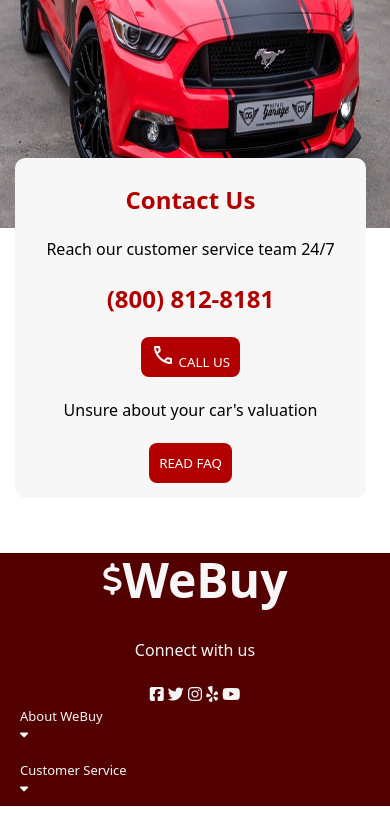
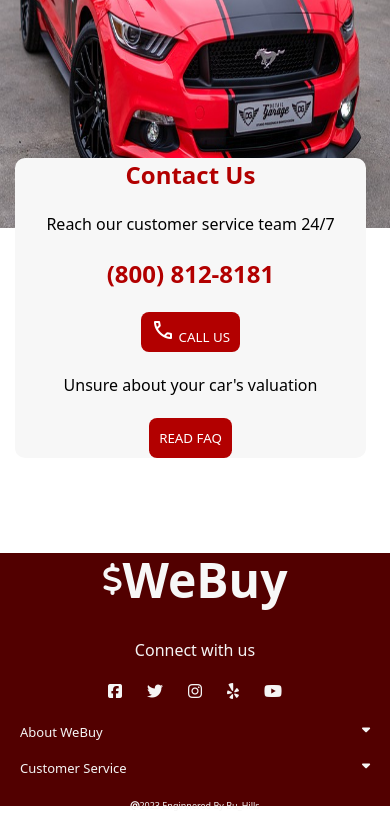
Before and after one commit to buhills/we-buy, a plain HTML site: page index.html in a window 390 px wide. Shown: the part 1074-1912 px from the top of the page. After the commit the page ends 1886 px from the top, so only its background shows below. Drawn offline with nearby package versions, Linux system fonts and the light colour scheme.

Commit message:
final mobileview of webuy

```diff
--- a/assets/styles/styles.css
+++ b/assets/styles/styles.css
@@ -71,7 +71,6 @@ h1 {
 
 .valuation-container {
   position: relative;
-  /* width: 18rem; */
   height: 20vh;
 }
 
@@ -88,7 +87,6 @@ h1 {
   top: -75px;
   left: 15px;
   width: 90%;
-
 }
 
 .valuation-container-text {
@@ -130,7 +128,7 @@ img {
   padding-inline: 10px;
   color: #fff;
   border: none;
-  cursor: pointer
+  cursor: pointer;
 }
 
 #states {
@@ -160,8 +158,7 @@ img {
   padding-right: 15px;
   border-radius: 10px;
   border-color: 2px #000;
-  padding-top: 25px;
-  padding-bottom: 15px;
+  padding-top: 25px auto 15px;
   width: 90%;
   top: -75px;
   left: 15px;
@@ -206,14 +203,16 @@ footer {
   display: inline-flex;
   float: left;
   align-items: center;
-  color:#f7f7f7;
+  color: #f7f7f7;
   font-size: xx-large;
   line-height: 5px;
   padding-top: 10px;
 }
 
 .icons-container {
-  display: inline-block;
+  display: flex;
+  justify-content: space-between;
+  gap: 25px;
   margin-bottom: 2px;
 }
 
@@ -224,3 +223,19 @@ footer {
   width: 100%;
   padding-left: 20px;
 }
+
+.footer-about {
+  display: flex;
+  justify-content: space-between;
+  padding-right: 20px;
+}
+
+.footer-customerservice {
+  display: flex;
+  justify-content: space-between;
+  padding-right: 20px;
+}
+
+.designer {
+  font-size: xx-small;
+}
--- a/index.html
+++ b/index.html
@@ -97,18 +97,19 @@
         <i class="fab fa-instagram"></i>
         <i class="fab fa-yelp"></i>
         <i class="fab fa-youtube"></i>
-      </div>
+      </div><br>
       <div class="container-footer-end">
-        <div class="footer-about"><p>About WeBuy</p>
+        <div class="footer-about">
+          <p>About WeBuy</p>
           <i class="fas fa-caret-down"></i>
         </div><br>
         <div class="footer-customerservice">
           <p>Customer Service</p>
           <i class="fas fa-caret-down"></i>
         </div>
-      </div><br><br>
+      </div><br>
       <div class="designer">
-        <span><i class="fas fa-at"></i></i>2023 Enginnered By Bu_Hills</span>
+        <span><i class="fas fa-at"></i>2023 Enginnered By Bu_Hills</span>
       </div>
     </footer>
   </body>
```
